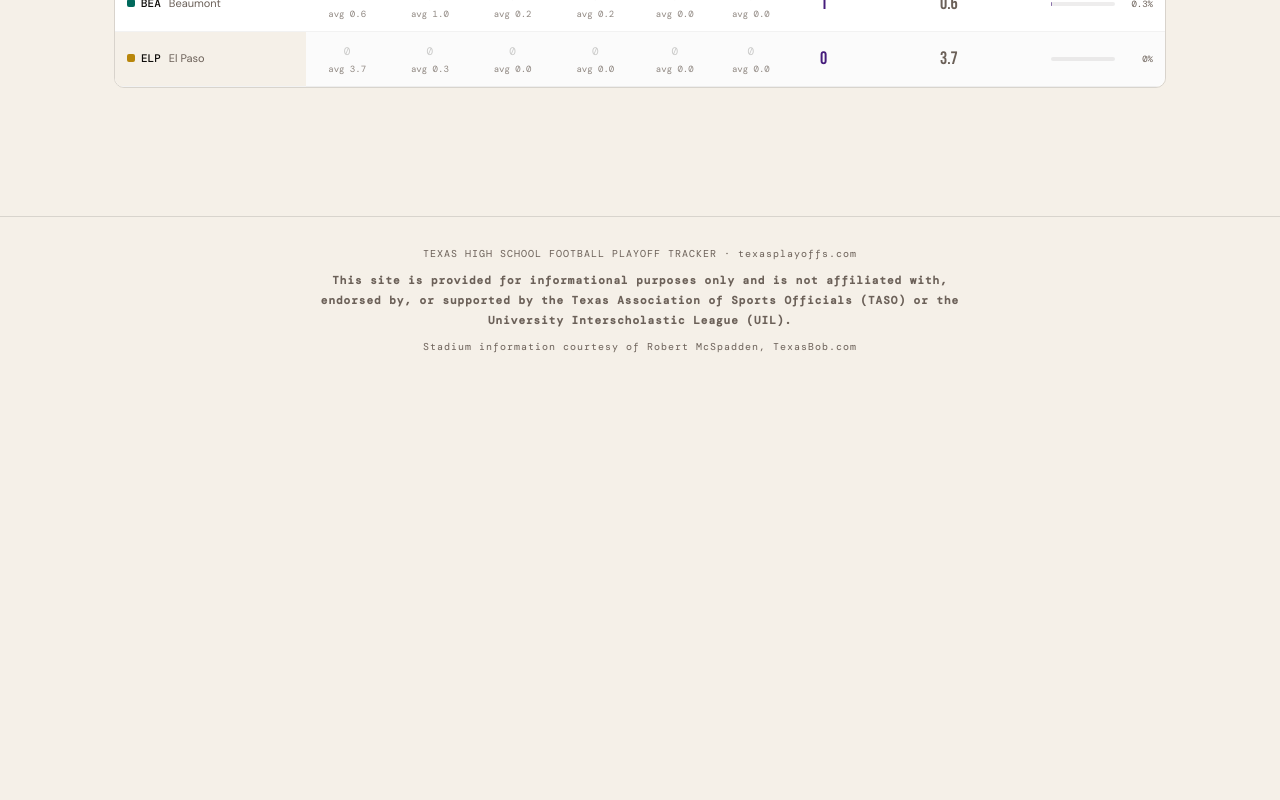
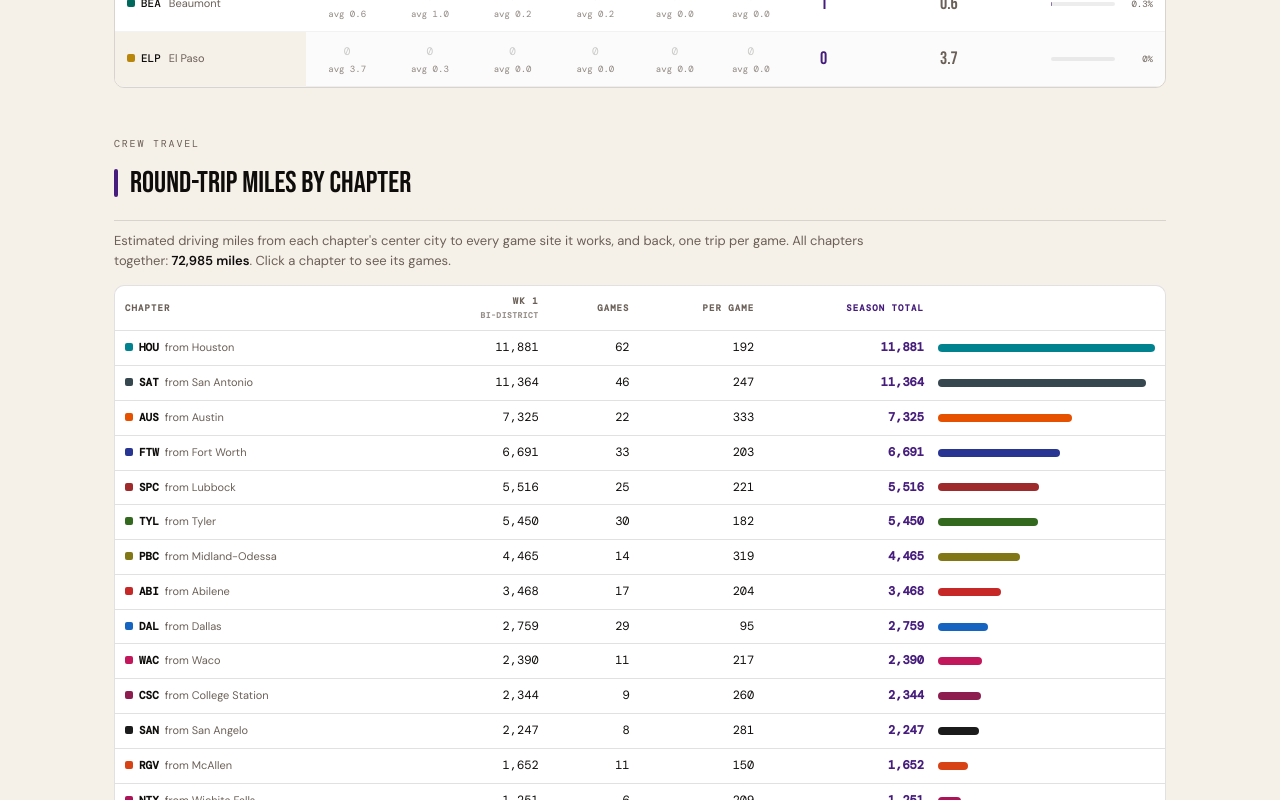
Before and after one commit to colemic2006/texasplayoffs, a React (Vite) app: page / in a window 1280 px wide. Shown: the part 3460-4260 px from the top of the page. Before the commit the page ends 3844 px from the top, so only its background shows below. Built offline with nearby package versions, Linux system fonts and the light colour scheme.

Commit message:
Chapter Stats: estimated round-trip crew miles by chapter and week
Co-Authored-By: Claude Opus 5.5 <noreply@anthropic.com>
Claude-Session: https://claude.ai/code/session_01BMNz1h9oErPrBeApAqNHEj

```diff
--- a/src/App.jsx
+++ b/src/App.jsx
@@ -3,6 +3,7 @@ import Header from './components/Header'
 import Nav from './components/Nav'
 import ChapterDashboard from './components/ChapterDashboard'
 import BracketViewer from './components/BracketViewer'
+import ChapterTravel from './components/ChapterTravel'
 import HistoryView from './components/HistoryView'
 import TeamsView from './components/TeamsView'
 import ChapterRegulars from './components/ChapterRegulars'
@@ -99,6 +100,7 @@ export default function App() {
                 {page === 'chapters' && <MissingGames data={yearData} onSubmit={() => setPage('submit')} />}
                 {page === 'chapters' && yearData.season && <WeekMap data={yearData} />}
                 {page === 'chapters' && <ChapterDashboard data={yearData} year={year} allData={data} years={YEARS} loadAllYears={loadAllYears} />}
+                {page === 'chapters' && <ChapterTravel data={yearData} />}
                 {page === 'brackets' && <BracketViewer data={yearData} year={year} />}
                 {page === 'history' && <HistoryView allData={data} years={HISTORY_YEARS} loadYear={(y) => {
                   if (data[y]) return
--- /dev/null
+++ b/src/chapterCenters.js
@@ -0,0 +1,26 @@
+// Estimated center of each TASO chapter (its main city), used to estimate crew travel.
+export const CHAPTER_CENTERS = {
+  ABI: ['Abilene', 32.45, -99.73], AMA: ['Amarillo', 35.22, -101.83], AUS: ['Austin', 30.27, -97.74],
+  BEA: ['Beaumont', 30.08, -94.13], COM: ['Commerce', 33.25, -95.90], CSC: ['College Station', 30.63, -96.33],
+  CTX: ['Temple', 31.10, -97.34], DAL: ['Dallas', 32.78, -96.80], ELP: ['El Paso', 31.76, -106.49],
+  FTW: ['Fort Worth', 32.75, -97.33], HOU: ['Houston', 29.76, -95.37], NTX: ['Wichita Falls', 33.91, -98.49],
+  PBC: ['Midland-Odessa', 31.95, -102.20], PVC: ['Brownwood', 31.71, -98.99], RGV: ['McAllen', 26.20, -97.90],
+  SAN: ['San Angelo', 31.46, -100.44], SAT: ['San Antonio', 29.42, -98.49], SFA: ['Nacogdoches', 31.60, -94.66],
+  SPC: ['Lubbock', 33.58, -101.86], STX: ['Corpus Christi', 27.80, -97.40], TYL: ['Tyler', 32.35, -95.30],
+  WAC: ['Waco', 31.55, -97.15],
+}
+// Roads wind: straight-line miles x 1.2 is a common estimate of driving miles
+export const ROAD_FACTOR = 1.2
+
+export function straightMiles(lat1, lng1, lat2, lng2) {
+  const r = Math.PI / 180
+  const h = Math.sin((lat2 - lat1) * r / 2) ** 2 + Math.cos(lat1 * r) * Math.cos(lat2 * r) * Math.sin((lng2 - lng1) * r / 2) ** 2
+  return 3958.8 * 2 * Math.asin(Math.sqrt(h))
+}
+
+// estimated round-trip driving miles from the chapter's center to the game site and back
+export function roundTripMiles(game) {
+  const c = CHAPTER_CENTERS[game.chapter]
+  if (!c || game.lat == null || game.lng == null) return null
+  return 2 * ROAD_FACTOR * straightMiles(c[1], c[2], game.lat, game.lng)
+}
--- /dev/null
+++ b/src/components/ChapterTravel.jsx
@@ -0,0 +1,105 @@
+import React, { useMemo, useState } from 'react'
+import { CHAPTER_CENTERS, ROAD_FACTOR, roundTripMiles } from '../chapterCenters'
+import { chapterColor } from '../chapterColors'
+import { placeName } from '../placeName'
+
+const ROUNDS = { 1: 'Bi-District', 2: 'Area', 3: 'Regionals', 4: 'Quarterfinals', 5: 'Semifinals', 6: 'State Final' }
+const fmt = n => Math.round(n).toLocaleString()
+
+export default function ChapterTravel({ data }) {
+  const [open, setOpen] = useState(null)
+  const { rows, weeks, totals } = useMemo(() => {
+    const by = {}
+    const weeks = new Set()
+    for (const g of data?.games || []) {
+      const m = roundTripMiles(g)
+      if (m == null) continue
+      weeks.add(g.week)
+      const r = by[g.chapter] || (by[g.chapter] = { code: g.chapter, weeks: {}, total: 0, games: [] })
+      r.weeks[g.week] = (r.weeks[g.week] || 0) + m
+      r.total += m
+      r.games.push({ ...g, miles: m })
+    }
+    const rows = Object.values(by).sort((a, b) => b.total - a.total)
+    rows.forEach(r => r.games.sort((a, b) => a.week - b.week || b.miles - a.miles))
+    const ws = [...weeks].sort((a, b) => a - b)
+    const totals = { weeks: Object.fromEntries(ws.map(w => [w, rows.reduce((s, r) => s + (r.weeks[w] || 0), 0)])), all: rows.reduce((s, r) => s + r.total, 0) }
+    return { rows, weeks: ws, totals }
+  }, [data])
+  if (!rows.length) return null
+  const max = rows[0].total
+
+  const th = { fontFamily:'var(--mono)', fontSize:9, letterSpacing:'0.12em', textTransform:'uppercase', color:'var(--mid)', padding:'8px 10px', textAlign:'right', borderBottom:'1px solid var(--border)', whiteSpace:'nowrap' }
+  const td = { padding:'7px 10px', borderBottom:'1px solid var(--border)', fontSize:12, textAlign:'right', fontFamily:'var(--mono)', whiteSpace:'nowrap' }
+
+  return (
+    <div style={{ marginBottom:48 }}>
+      <div style={{ fontFamily:'var(--mono)', fontSize:10, letterSpacing:'0.18em', textTransform:'uppercase', color:'var(--mid)', marginBottom:6 }}>Crew Travel</div>
+      <div style={{ fontFamily:"'Bebas Neue', sans-serif", fontSize:30, color:'var(--ink)', marginBottom:6, paddingBottom:12, borderBottom:'1px solid var(--border)', display:'flex', alignItems:'center', gap:12 }}>
+        <div style={{ width:4, height:28, borderRadius:2, background:'var(--burnt)' }} />
+        Round-Trip Miles by Chapter
+      </div>
+      <div style={{ fontSize:13, color:'var(--mid)', lineHeight:1.55, margin:'10px 0 14px', maxWidth:760 }}>
+        Estimated driving miles from each chapter's center city to every game site it works, and back, one trip per game.
+        All chapters together: <strong style={{ color:'var(--ink)' }}>{fmt(totals.all)} miles</strong>. Click a chapter to see its games.
+      </div>
+      <div style={{ background:'var(--surface)', border:'1px solid var(--border)', borderRadius:10, overflowX:'auto' }}>
+        <table style={{ width:'100%', borderCollapse:'collapse' }}>
+          <thead>
+            <tr>
+              <th style={{ ...th, textAlign:'left' }}>Chapter</th>
+              {weeks.map(w => <th key={w} style={th}>Wk {w}<div style={{ fontSize:8, letterSpacing:'0.06em', opacity:0.7 }}>{ROUNDS[w]}</div></th>)}
+              <th style={th}>Games</th>
+              <th style={th}>Per game</th>
+              <th style={{ ...th, color:'var(--burnt)' }}>Season total</th>
+              <th style={{ ...th, width:'22%' }}></th>
+            </tr>
+          </thead>
+          <tbody>
+            {rows.map(r => (
+              <React.Fragment key={r.code}>
+                <tr onClick={() => setOpen(open === r.code ? null : r.code)} style={{ cursor:'pointer', background: open === r.code ? 'rgba(70,29,124,0.06)' : 'transparent' }}>
+                  <td style={{ ...td, textAlign:'left', fontFamily:'DM Sans' }}>
+                    <span style={{ display:'inline-block', width:8, height:8, borderRadius:2, background:chapterColor(r.code), marginRight:6 }} />
+                    <strong style={{ fontFamily:'var(--mono)', fontSize:11 }}>{r.code}</strong>
+                    <span style={{ color:'var(--mid)', fontSize:11, marginLeft:6 }}>from {CHAPTER_CENTERS[r.code]?.[0]}</span>
+                  </td>
+                  {weeks.map(w => <td key={w} style={td}>{r.weeks[w] ? fmt(r.weeks[w]) : '—'}</td>)}
+                  <td style={td}>{r.games.length}</td>
+                  <td style={td}>{fmt(r.total / r.games.length)}</td>
+                  <td style={{ ...td, color:'var(--burnt)', fontWeight:600 }}>{fmt(r.total)}</td>
+                  <td style={{ ...td, paddingLeft:4 }}>
+                    <div style={{ height:8, borderRadius:4, background:chapterColor(r.code), width:`${Math.max(2, 100 * r.total / max)}%` }} />
+                  </td>
+                </tr>
+                {open === r.code && (
+                  <tr><td colSpan={weeks.length + 5} style={{ padding:'4px 10px 12px 26px', borderBottom:'1px solid var(--border)', background:'rgba(70,29,124,0.03)' }}>
+                    {r.games.map((g, i) => (
+                      <div key={i} style={{ display:'flex', gap:10, fontSize:12, padding:'4px 0', borderBottom:'1px dashed var(--border)' }}>
+                        <span style={{ fontFamily:'var(--mono)', fontSize:10, color:'var(--mid)', width:42 }}>Wk {g.week}</span>
+                        <span style={{ flex:1, minWidth:0 }}>{g.team1} v {g.team2}<span style={{ color:'var(--mid)' }}> · {g.classification} · {placeName(g)}</span></span>
+                        <span style={{ fontFamily:'var(--mono)', fontWeight: g.miles > 600 ? 700 : 400, color: g.miles > 600 ? 'var(--burnt)' : 'var(--ink)' }}>{fmt(g.miles)} mi</span>
+                      </div>
+                    ))}
+                  </td></tr>
+                )}
+              </React.Fragment>
+            ))}
+            <tr>
+              <td style={{ ...td, textAlign:'left', fontFamily:'var(--mono)', fontSize:10, letterSpacing:'0.1em', textTransform:'uppercase', color:'var(--mid)' }}>All chapters</td>
+              {weeks.map(w => <td key={w} style={{ ...td, fontWeight:600 }}>{fmt(totals.weeks[w])}</td>)}
+              <td style={td}>{rows.reduce((s, r) => s + r.games.length, 0)}</td>
+              <td style={td}>{fmt(totals.all / rows.reduce((s, r) => s + r.games.length, 0))}</td>
+              <td style={{ ...td, color:'var(--burnt)', fontWeight:700 }}>{fmt(totals.all)}</td>
+              <td style={td}></td>
+            </tr>
+          </tbody>
+        </table>
+      </div>
+      <div style={{ fontFamily:'var(--mono)', fontSize:10, color:'var(--mid)', marginTop:8, lineHeight:1.6 }}>
+        Estimates: straight-line distance from the chapter's center city to the game site, times {ROAD_FACTOR} for roads, doubled for the return trip.
+        Counted once per game (one crew), not per official or per vehicle. Games without a site yet aren't counted.
+      </div>
+    </div>
+  )
+}
```
